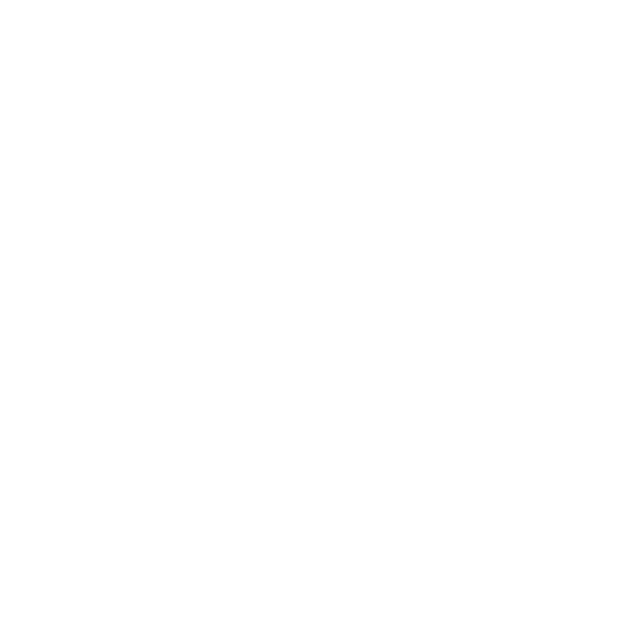
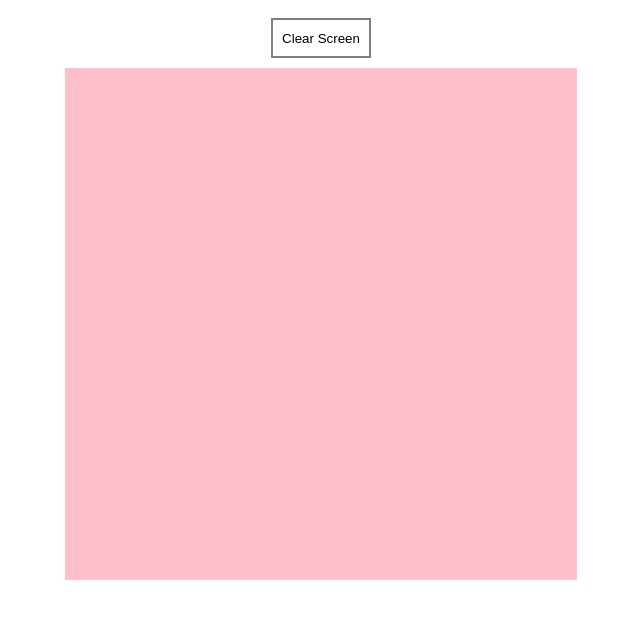
Before and after one commit to evanakelly/etch-a-sketch, a plain HTML site: page index.html in a window 1280 px wide. Shown: the whole page, without its empty margins (319-959 px from the left). Drawn offline with Linux system fonts and the light colour scheme.

Commit message:
First pass working etch-a-sketch. Can resize squares without resizing gameboard.

```diff
--- a/index.html
+++ b/index.html
@@ -5,6 +5,10 @@
         <link rel="stylesheet" href="styles.css">
     </head>
     <body>
+        <div id="buttons">
+            <button id="clear-button">Clear Screen</button>
+        </div>
+        <div id="container"></div>
         <script type="text/javascript" src="script.js"></script>
     </body>
 </html>
--- a/script.js
+++ b/script.js
@@ -0,0 +1,48 @@
+const container = document.querySelector('#container');
+
+function makeDivs() {
+    const square = document.createElement('div');
+    square.classList.add('square');
+    container.appendChild(square);
+}
+
+function makeBoard(boardSize) {
+    for (i=0; i<(Math.pow(boardSize,2)); i++){
+        makeDivs();
+    };
+    let w = container.offsetWidth;
+    let sq = document.querySelectorAll('div.square');
+    sq.forEach((square) => {
+        square.style.width = ((w/boardSize));
+        square.style.height = ((w/boardSize));
+        console.log(square.style.width);
+        console.log(square.style.height);
+    })
+};
+
+let numStart = 16;
+makeBoard(numStart);
+
+function addOn() {
+    let squares = document.querySelectorAll('div.square');
+    squares.forEach((square) => {
+        square.addEventListener('mouseenter', () => {
+            square.classList.add('on');
+        });
+    });
+}
+
+addOn();
+
+const clearButton = document.querySelector('#clear-button');
+
+clearButton.addEventListener("click", () => {
+    let size = prompt("What width to redraw?", 16);
+    document.querySelectorAll('div.square').forEach(function(x) {
+        x.remove();
+    });
+
+    makeBoard(size);
+    addOn();
+
+});
--- a/styles.css
+++ b/styles.css
@@ -0,0 +1,56 @@
+main {
+    font-family: sans-serif;
+    text-align: center;
+
+}
+
+#container {
+    margin: auto;
+    display: flex;
+    flex-wrap: wrap;
+    width: 32em;
+}
+
+.square {
+    background-color: pink;
+    height: 2em;
+    width: 2em;
+}
+
+.on {
+    background-color: black;
+}
+
+.square:hover {
+    background-color: red;
+}
+
+#buttons {
+    display: flex;
+    align-items: center;
+    justify-content: center;
+}
+
+button {
+    background-color: white;
+    border-style: solid;
+    border-color: grey;
+    height: 40px;
+    width: 100px;
+    margin: 10px;
+}
+
+button:focus {
+    outline: none;
+    border-width: 1px;
+    border-color: black;
+}
+
+button:hover {
+    font-weight: bold;
+    outline: none;
+}
+
+button:visited {
+    outline: none;
+}
```
